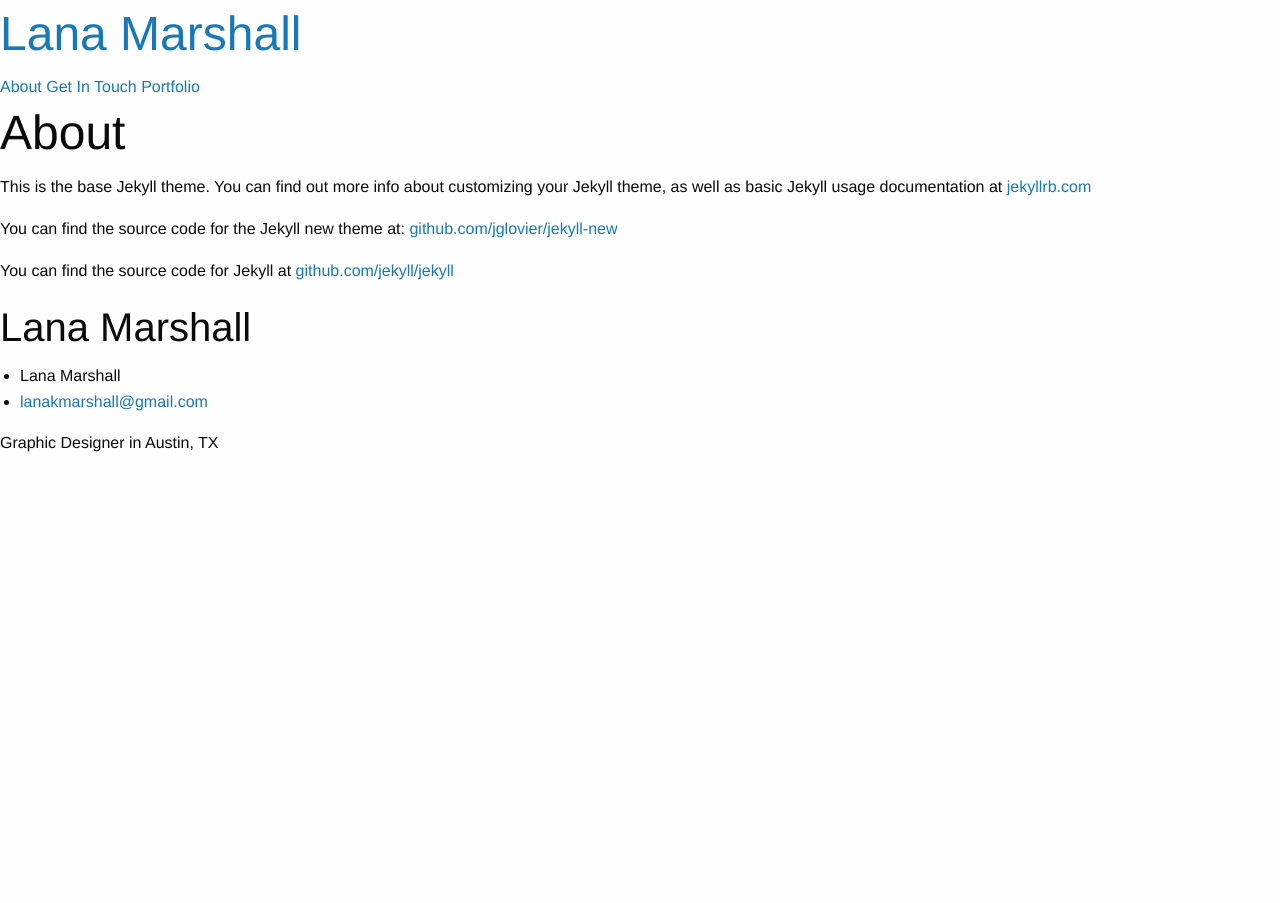
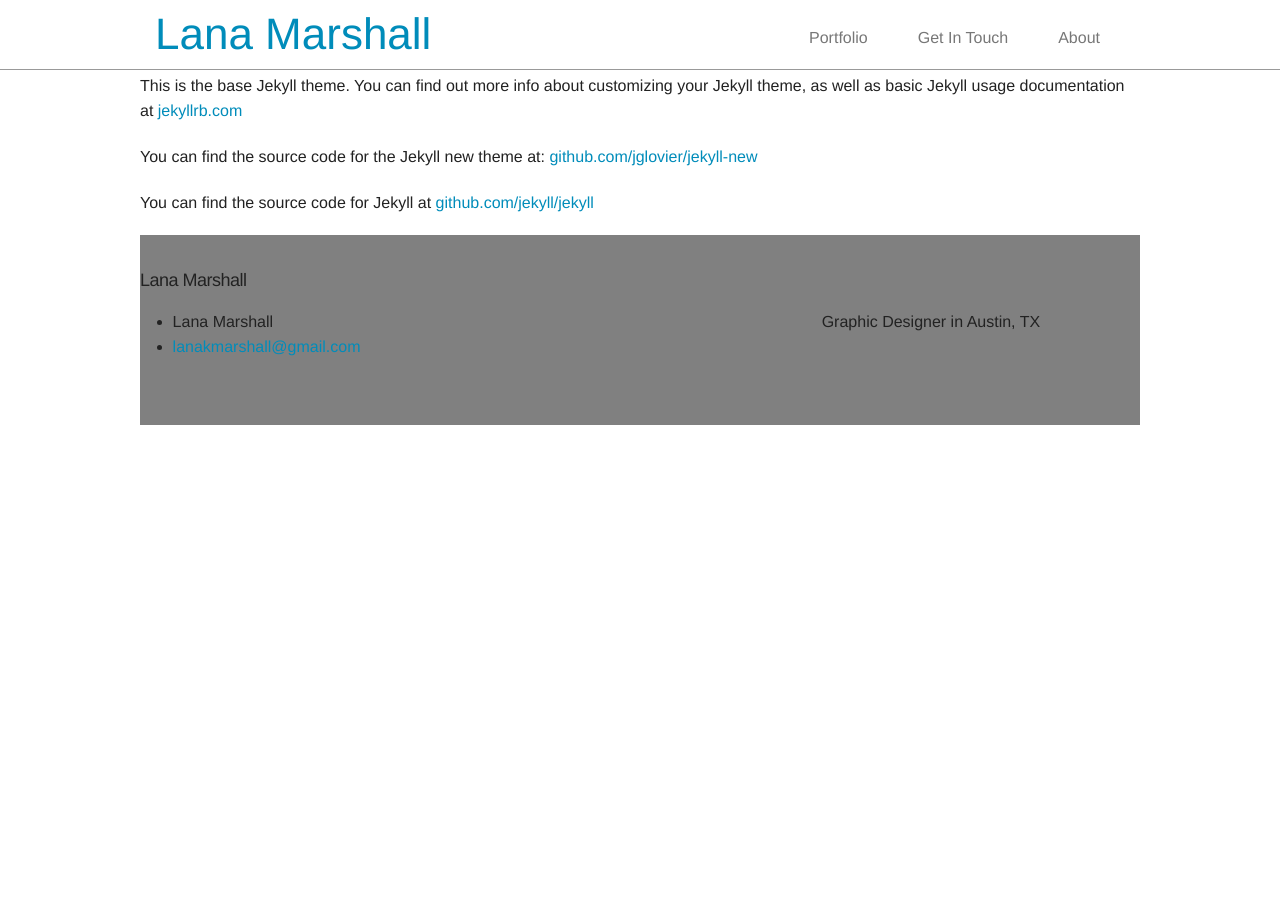
Before and after one commit to LanaMarshall/portfolio, a Jekyll site: the page built from about.md, in a window 1280 px wide. Built offline with Jekyll 4.4.1, drawn with Linux system fonts in a browser that asks for light colours; nearby versions of some CDN libraries; library files that are not in the unit come from our copies.

Commit message:
fixed stylesheet linking issue

```diff
--- a/_includes/head.html
+++ b/_includes/head.html
@@ -7,11 +7,11 @@
     <link rel="canonical" href="{{ page.url | replace:'index.html','' | prepend: site.baseurl | prepend: site.url }}">
 
     <!-- Custom CSS -->
-    <link rel="stylesheet" href="{{ "css/main.css" | prepend: site.baseurl }}">
+    <link rel="stylesheet" href="{{ "/css/main.css" | prepend: site.baseurl }}">
 
     <!-- Foundation CSS -->
-    <link rel="stylesheet" href="{{ "css/normalize.css" | prepend:site.baseurl }}">
-    <link rel="stylesheet" href="{{ "css/foundation.min.css" | prepend: site.baseurl }}">
-    <link rel="stylesheet" href="{{ "css/foundation.css" | prepend: site.baseurl }}">
+    <link rel="stylesheet" href="{{ "/css/normalize.css" | prepend:site.baseurl }}">
+    <link rel="stylesheet" href="{{ "/css/foundation.min.css" | prepend: site.baseurl }}">
+    <link rel="stylesheet" href="{{ "/css/foundation.css" | prepend: site.baseurl }}">
 
 </head>
```
